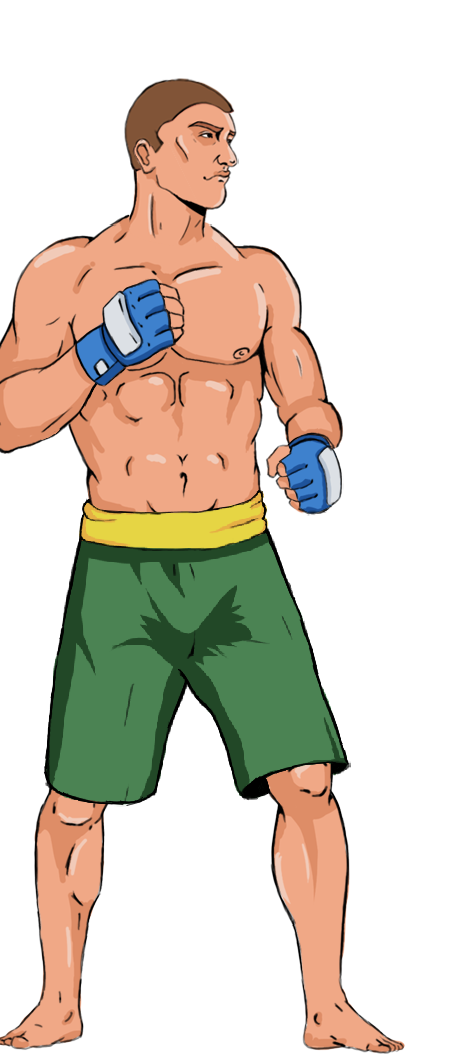
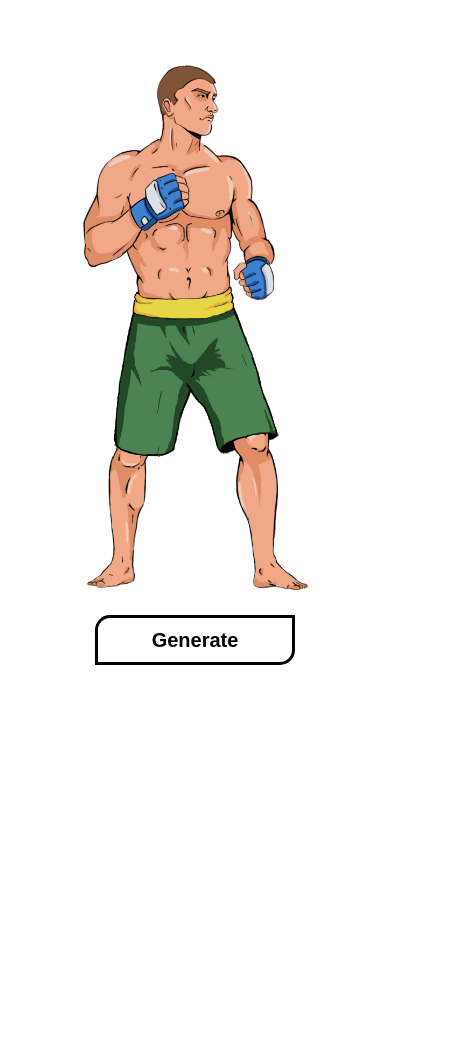
Before and after one commit to astik-dev/character-generator, a plain HTML site: page index.html in a window 390 px wide. Shown: the top 1054 px of the page, 455 px wide, since content can reach past the window. After the commit the page ends 844 px from the top, so only its background shows below. Drawn offline with Linux system fonts and the light colour scheme.

Commit message:
Add responsiveness to .character

```diff
--- a/css/style.scss
+++ b/css/style.scss
@@ -49,6 +49,13 @@
 	}
 }
 
+@media (max-width: 560px) {
+	.character {
+		width: 280px;
+		height: 565.384615px;
+	}
+}
+
 
 
 .generate-btn {
```
Also changed, not shown: css/style.css.
